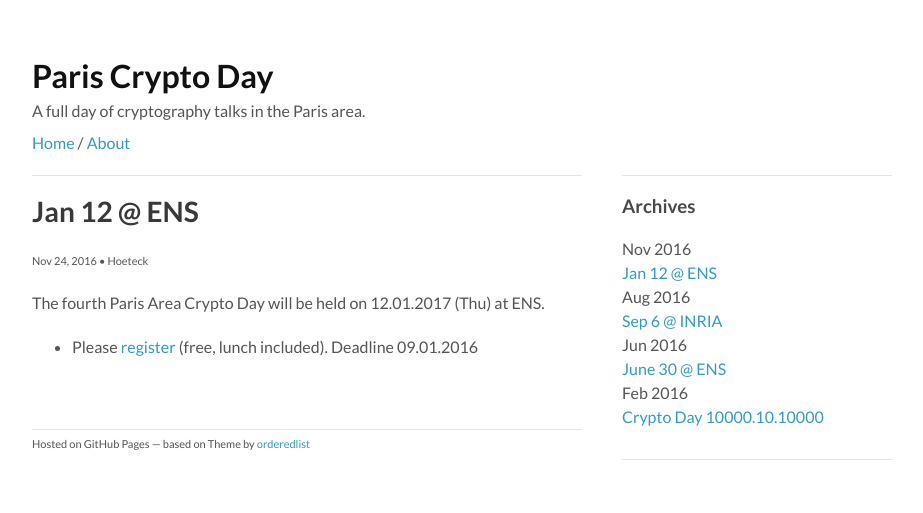
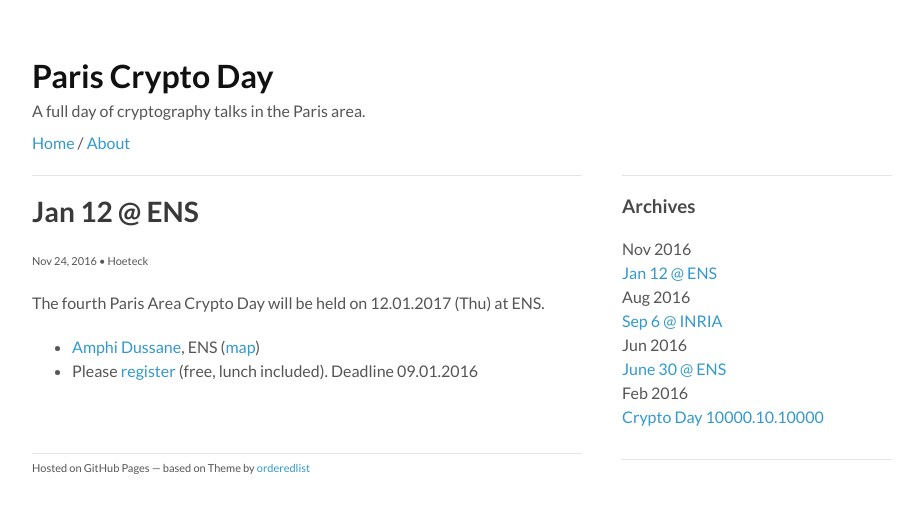
Before and after one commit to pariscryptoday/pariscryptoday.github.io, a Jekyll site: the page built from _posts/2016-10-11-fourth.md, in a window 1280 px wide. Shown: the top 513 px of the page, without its empty margins (178-1101 px from the left). Built offline with Jekyll 4.4.1, drawn with Linux system fonts in a browser that asks for light colours.

Commit message:
Update 2016-10-11-fourth.md

```diff
--- a/_posts/2016-10-11-fourth.md
+++ b/_posts/2016-10-11-fourth.md
@@ -8,5 +8,5 @@ date:   2016-11-24 10:10:00
 The fourth Paris Area Crypto Day will be held on 12.01.2017 (Thu) at
 ENS.
 
-<!--* -->
+* [Amphi Dussane](http://www.di.ens.fr/CryptoAccess.html.en), ENS ([map](http://www.di.ens.fr/~wee/docs/ENS-map.pdf))
 * Please [register](https://docs.google.com/forms/d/1yAlkUyKNNxf0JeYJ_n9hgJHboi3lCgB-0TG6PqHVReU/viewform?edit_requested=true) (free, lunch included). Deadline 09.01.2016
```
